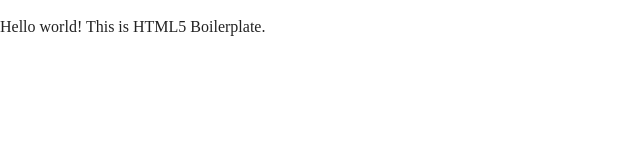
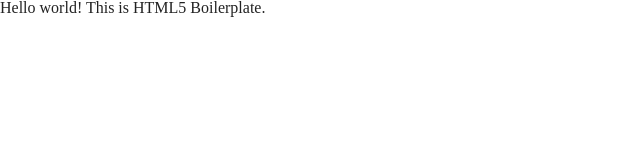
Before and after one commit to rafaelsc/RED-Instanews-App, a website: page index.html in a window 1280 px wide. Shown: the whole page, without its empty margins (0-640 px from the left). Drawn offline with nearby package versions, Linux system fonts and the light colour scheme.

Commit message:
Uses Reset.css

```diff
--- a/index.html
+++ b/index.html
@@ -1,5 +1,6 @@
 <!doctype html>
 <html class="no-js" lang="">
+
 <head>
     <meta charset="utf-8">
     <meta http-equiv="x-ua-compatible" content="ie=edge">
@@ -12,9 +13,10 @@
     <link rel="apple-touch-icon" href="icon.png">
     <!-- Place favicon.ico in the root directory -->
 
-        <link rel="stylesheet" href="css/normalize.css">
+    <link rel="stylesheet" href="css/reset.css">
     <link rel="stylesheet" href="css/main.css">
 </head>
+
 <body>
     <!--[if lte IE 9]>
             <p class="browserupgrade">You are using an <strong>outdated</strong> browser. Please <a href="https://browsehappy.com/">upgrade your browser</a> to improve your experience and security.</p>
@@ -23,9 +25,14 @@
     <!-- Add your site or application content here -->
     <p>Hello world! This is HTML5 Boilerplate.</p>
     <script src="js/vendor/modernizr-3.5.0.min.js"></script>
-        <script src="https://code.jquery.com/jquery-3.2.1.min.js" integrity="sha256-hwg4gsxgFZhOsEEamdOYGBf13FyQuiTwlAQgxVSNgt4=" crossorigin="anonymous"></script>
-        <script>window.jQuery || document.write('<script src="js/vendor/jquery-3.2.1.min.js"><\/script>')</script>
+    <script src="https://code.jquery.com/jquery-3.2.1.min.js" integrity="sha256-hwg4gsxgFZhOsEEamdOYGBf13FyQuiTwlAQgxVSNgt4="
+        crossorigin="anonymous"></script>
+    <script>
+        window.jQuery || document.write('<script src="js/vendor/jquery-3.2.1.min.js"><\/script>')
+
+    </script>
     <script src="js/plugins.js"></script>
     <script src="js/main.js"></script>
 </body>
+
 </html>
```
Lines whose indentation alone changed are shown as unchanged.
